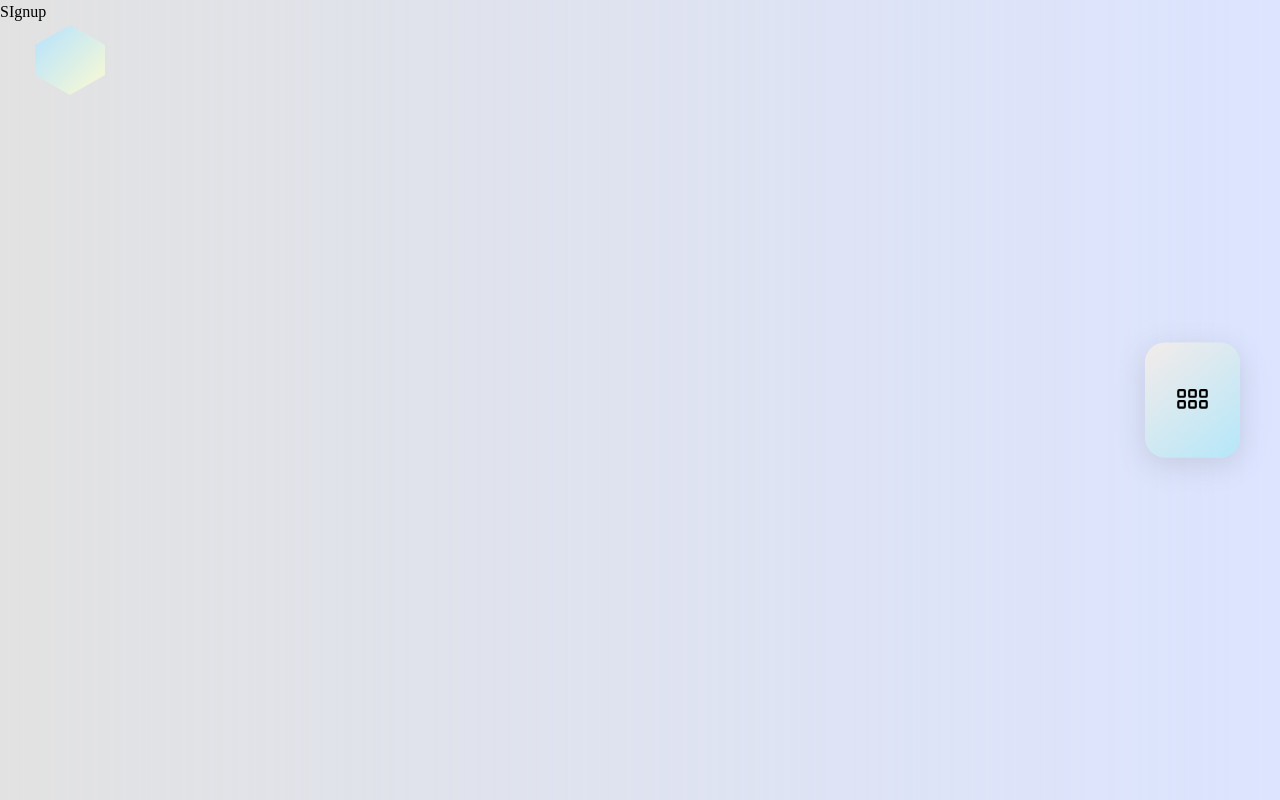
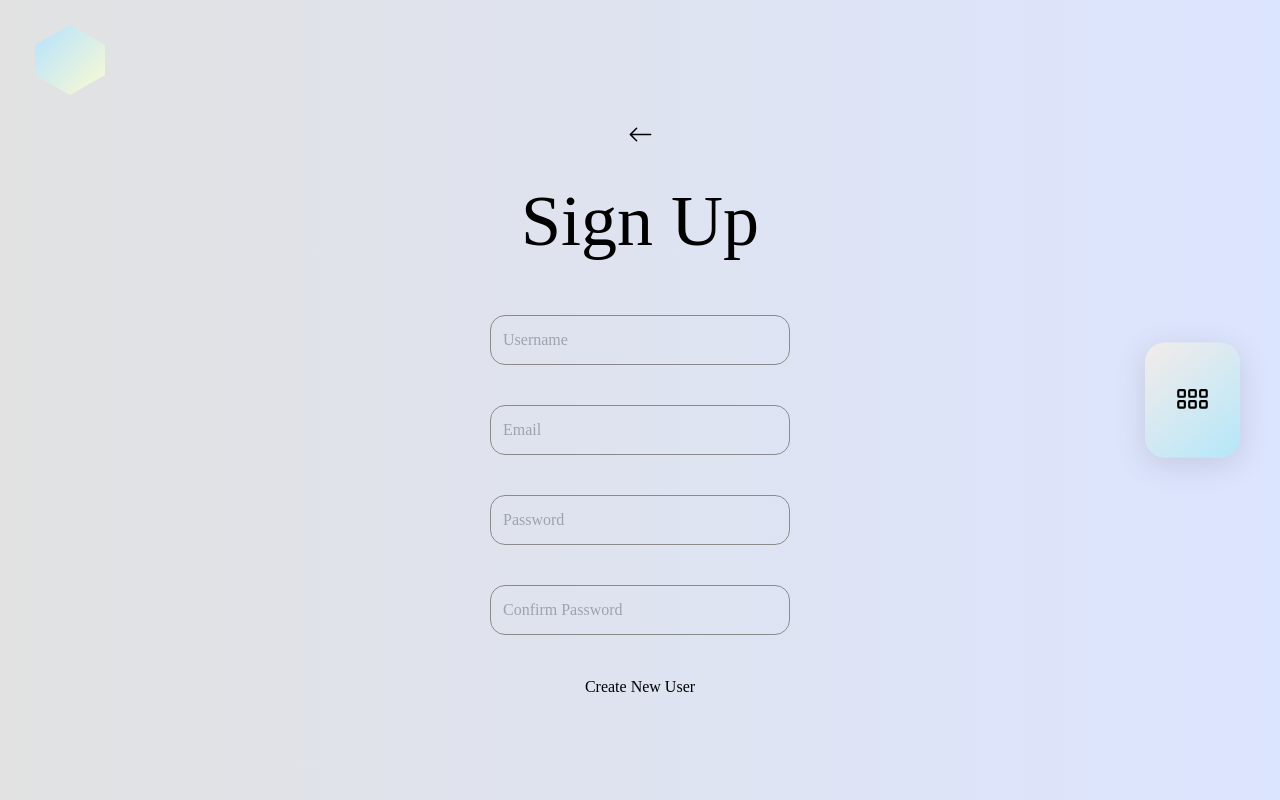
Before and after one commit to rakuj1n/Caroubuy, a Next.js app: page /signup in a window 1280 px wide. Built offline with nearby package versions, Linux system fonts and the light colour scheme; no server answers; a web font is replaced by a local one.

Commit message:
adds sign up and login forms on front-end

```diff
--- a/app/globals.css
+++ b/app/globals.css
@@ -8,6 +8,7 @@
   --color-three: #E3F4F4;
   --color-four: #F8CBA6;
   --accent: #97FEED;
+
 }
 
 @media (prefers-color-scheme: dark) {
@@ -51,10 +52,10 @@ body {
   position: absolute;
   top: 20px;
   right: 30px;
-  cursor: pointer;
 }
 
 .logout-button {
+  cursor: pointer;
   margin:20px;
 }
 
@@ -96,6 +97,7 @@ body {
   text-transform: uppercase;
   margin: 0;
   padding: 0;
+
 }
 
 .caroubuy {
@@ -107,3 +109,77 @@ body {
   margin: 0;
   padding: 0;
 }
+
+.sign-up-page-container {
+ width: 100vw;
+ height: 100vh;
+ display: flex;
+ flex-direction: column;
+ justify-content: center;
+ align-items: center;
+}
+
+.form-container {
+  display: flex;
+  flex-direction: column;
+  justify-content: center;
+  align-items: center;
+  gap: 40px;
+}
+
+.form-container > h2 {
+  font-size: 4.5rem;
+}
+
+.form-container > input {
+  padding: 12px;
+  border: 1px solid rgb(139, 139, 139);
+  border-radius: 15px;
+  width: 300px;
+  background-color: transparent;
+}
+
+.form-container > input:focus {
+  outline: none;
+  border: 0.05rem solid #0011ff6f;
+}
+
+.back-sign-up {
+  margin: 20px 0px;
+}
+
+.sign-in-container {
+  display: flex;
+  justify-content: center;
+  align-items: center;
+  gap:10px;
+  margin-top: 10px;
+}
+
+.provider-button {
+  border: 0.05rem solid;
+  border-image: linear-gradient(45deg, purple, orange) 1;
+  /* background: linear-gradient(#ffffff00, #ffffff00) padding-box,
+  linear-gradient(60deg, rgba(90, 194, 205, 0.153), rgba(80, 232, 255, 0.214)) border-box;
+  border: 1px solid transparent; */
+  padding: 10px 15px;
+  border-radius: 15px;
+  font-size:1.05rem;
+  font-style: italic;
+}
+
+.or {
+  padding: 10px;
+  margin-left:10px;
+  font-size:1.05rem;
+}
+
+.or-sign-up-login {
+  padding: 10px;
+  margin: 10px 0;
+  font-size:1.05rem;
+}
+
+.caroubuy {
+
+}
--- a/app/layout.jsx
+++ b/app/layout.jsx
@@ -20,7 +20,7 @@ export default function RootLayout({ children }) {
       <head>
         <link rel="icon" type="image/x-icon" href="/" />
         <link rel="preconnect" href="https://fonts.googleapis.com"/>
-        <link rel="preconnect" href="https://fonts.gstatic.com" crossorigin/>
+        <link rel="preconnect" href="https://fonts.gstatic.com" />
         <link href="https://fonts.googleapis.com/css2?family=Bellota+Text:ital,wght@0,300;0,400;0,700;1,300;1,400;1,700&family=Inconsolata:wght@300;400;500;700&family=Roboto:ital,wght@0,100;0,300;0,400;0,500;0,700;0,900;1,100;1,300;1,400;1,500;1,700;1,900&family=Rubik:wght@300;400;500&display=swap" rel="stylesheet"/>
       </head>
 
--- a/app/login/page.jsx
+++ b/app/login/page.jsx
@@ -1,10 +1,60 @@
+'use client'
+
+import { Back } from "@/utils/svg";
+import Link from "next/link";
+import { useState } from "react";
 
 
 export default function LogIn() {
 
+    const [disableSubmit,setDisableSubmit] = useState(false)
+    const [formData,setFormData] = useState({
+        username: "",
+        password: ""
+    })
+
+    function handleValidation() {
+        const {username,password} = formData
+        if (username.length === 0) {
+            (console.log('check username'))
+            return false
+        }
+        if (password.length === 0) {
+            (console.log('check password'))
+            return false
+        }
+        if (password.length < 7) {
+            console.log('check password length')
+            return false
+        }
+        return true
+    }
+
+    function handleSubmit(e) {
+        e.preventDefault()
+        if (handleValidation()) {
+            console.log('submitted')
+            setDisableSubmit(true) //to set false once fetch is over
+        } else {
+            console.log('error')
+        }
+    }
 
     return (
-        <> Login
-        </>
+        <section className="sign-up-page-container">
+            <div className="back-sign-up">
+                <Link href='/'><Back /></Link>
+            </div>
+            <div className="sign-up-container">
+
+                <form className="form-container" onSubmit={handleSubmit}>
+                    <h2 className="sign-up">Log In</h2>
+                    <input name='username' onChange={(e) => setFormData(prev => ({...prev, [e.target.name]:e.target.value}))} placeholder="Username" value={formData.username}/>
+                    <input name='password' onChange={(e) => setFormData(prev => ({...prev, [e.target.name]:e.target.value}))} type='password' placeholder="Password" value={formData.password}/>
+                    <button disabled={disableSubmit}>Enter</button>
+                </form>
+
+            </div>
+        </section>
     )
 }
--- a/app/page.jsx
+++ b/app/page.jsx
@@ -5,7 +5,7 @@ import { styled } from 'styled-components'
 import { motion } from 'framer-motion'
 import Link from 'next/link'
 import { useState,useEffect } from 'react'
-import { signIn, signOut, useSession, getProviders } from 'next-auth/react'
+import { signIn, useSession, getProviders } from 'next-auth/react'
 
 
 
@@ -36,15 +36,17 @@ export default function Home() {
           <div className='sign-in-provider-list'>
             {Object.values(providers).map((provider) => (
                 <motion.button
+                  className='provider-button'
                   type='button'
                   key={provider.name}
                   onClick={() => signIn(provider.id)}
                 >Sign in with Google</motion.button>
               ))}
           </div>
+          <p className='or'>or</p>
           <div className='manual-sign'>
-            <motion.p>
-              or <Link href='/signup'>Sign Up</Link> / <Link href='login'>Login</Link> here
+            <motion.p className='or-sign-up-login'>
+              <Link href='/signup'>Sign Up</Link> / <Link href='login'>Login</Link>
             </motion.p>
           </div>
         </div>
--- a/app/signup/page.jsx
+++ b/app/signup/page.jsx
@@ -1,10 +1,66 @@
+'use client'
 
+import { Back } from "@/utils/svg"
+import Link from "next/link"
+import { useState } from "react"
 
 export default function SignUp() {
+    const [disableSubmit,setDisableSubmit] = useState(false)
+    const [formData,setFormData] = useState({
+        username: "",
+        email: "",
+        password: "",
+        confirm: ""
+    })
 
+    function handleValidation() {
+        const {username,email,password,confirm} = formData
+        if (password !== confirm) {
+            (console.log('check confirm password'))
+            return false
+        }
+        if (password.length === 0) {
+            (console.log('check password'))
+            return false
+        }
+        if (email.length === 0) {
+            (console.log('check email'))
+            return false
+        }
+        if (password.length < 7) {
+            console.log('check password length')
+            return false
+        }
+        return true
+    }
+
+    function handleSubmit(e) {
+        e.preventDefault()
+        if (handleValidation()) {
+            console.log('submitted')
+            setDisableSubmit(true) //to set false once fetch is over
+        } else {
+            console.log('error')
+        }
+    }
 
     return (
-        <> SIgnup
-        </>
+        <section className="sign-up-page-container">
+            <div className="back-sign-up">
+                <Link href='/'><Back /></Link>
+            </div>
+            <div className="sign-up-container">
+
+                <form className="form-container" onSubmit={handleSubmit}>
+                    <h2 className="sign-up">Sign Up</h2>
+                    <input name='username' onChange={(e) => setFormData(prev => ({...prev, [e.target.name]:e.target.value}))} placeholder="Username" value={formData.username}/>
+                    <input name='email' onChange={(e) => setFormData(prev => ({...prev, [e.target.name]:e.target.value}))} type='email' placeholder="Email" value={formData.email}/>
+                    <input name='password' onChange={(e) => setFormData(prev => ({...prev, [e.target.name]:e.target.value}))} type='password' placeholder="Password" value={formData.password}/>
+                    <input name='confirm' onChange={(e) => setFormData(prev => ({...prev, [e.target.name]:e.target.value}))} type='password' placeholder="Confirm Password" value={formData.confirm}/>
+                    <button disabled={disableSubmit}>Create New User</button>
+                </form>
+
+            </div>
+        </section>
     )
 }
--- a/components/Navbar.jsx
+++ b/components/Navbar.jsx
@@ -3,7 +3,7 @@
 import { useSession } from "next-auth/react"
 import { useState } from "react"
 import Image from 'next/image'
-import { Browse, Mylist, Createlisting, Profile } from "@/utils/svg"
+import { Browse, Mylist, Createlisting, Profile, Basket } from "@/utils/svg"
 
 
 export default function Navbar() {
@@ -18,9 +18,11 @@ export default function Navbar() {
             <Browse />
             <Mylist />
             <Createlisting />
+            <Basket />
 
-            { <Image className='profile-pic' alt='profile-pic' src={session?.user.image} width={50} height={50} /> ||
-                <Profile />
+            {
+            <Image className='profile-pic' alt='profile-pic' src={session?.user.image} width={50} height={50} /> ||
+            <Profile />
             }
         </div>
 
--- a/utils/svg.js
+++ b/utils/svg.js
@@ -1,49 +1,55 @@
 export const gear = (
-    <svg xmlns="http://www.w3.org/2000/svg" width="16" height="16" fill="currentColor" class="bi bi-gear" viewBox="0 0 16 16">
+    <svg xmlns="http://www.w3.org/2000/svg" width="16" height="16" fill="currentColor" viewBox="0 0 16 16">
         <path d="M8 4.754a3.246 3.246 0 1 0 0 6.492 3.246 3.246 0 0 0 0-6.492zM5.754 8a2.246 2.246 0 1 1 4.492 0 2.246 2.246 0 0 1-4.492 0z"/>
         <path d="M9.796 1.343c-.527-1.79-3.065-1.79-3.592 0l-.094.319a.873.873 0 0 1-1.255.52l-.292-.16c-1.64-.892-3.433.902-2.54 2.541l.159.292a.873.873 0 0 1-.52 1.255l-.319.094c-1.79.527-1.79 3.065 0 3.592l.319.094a.873.873 0 0 1 .52 1.255l-.16.292c-.892 1.64.901 3.434 2.541 2.54l.292-.159a.873.873 0 0 1 1.255.52l.094.319c.527 1.79 3.065 1.79 3.592 0l.094-.319a.873.873 0 0 1 1.255-.52l.292.16c1.64.893 3.434-.902 2.54-2.541l-.159-.292a.873.873 0 0 1 .52-1.255l.319-.094c1.79-.527 1.79-3.065 0-3.592l-.319-.094a.873.873 0 0 1-.52-1.255l.16-.292c.893-1.64-.902-3.433-2.541-2.54l-.292.159a.873.873 0 0 1-1.255-.52l-.094-.319zm-2.633.283c.246-.835 1.428-.835 1.674 0l.094.319a1.873 1.873 0 0 0 2.693 1.115l.291-.16c.764-.415 1.6.42 1.184 1.185l-.159.292a1.873 1.873 0 0 0 1.116 2.692l.318.094c.835.246.835 1.428 0 1.674l-.319.094a1.873 1.873 0 0 0-1.115 2.693l.16.291c.415.764-.42 1.6-1.185 1.184l-.291-.159a1.873 1.873 0 0 0-2.693 1.116l-.094.318c-.246.835-1.428.835-1.674 0l-.094-.319a1.873 1.873 0 0 0-2.692-1.115l-.292.16c-.764.415-1.6-.42-1.184-1.185l.159-.291A1.873 1.873 0 0 0 1.945 8.93l-.319-.094c-.835-.246-.835-1.428 0-1.674l.319-.094A1.873 1.873 0 0 0 3.06 4.377l-.16-.292c-.415-.764.42-1.6 1.185-1.184l.292.159a1.873 1.873 0 0 0 2.692-1.115l.094-.319z"/>
     </svg>
 )
 
-export const back = (
-    <svg xmlns="http://www.w3.org/2000/svg" width="16" height="16" fill="currentColor" class="bi bi-arrow-left" viewBox="0 0 16 16">
+export const Back = () => {
+    return (
+    <svg xmlns="http://www.w3.org/2000/svg" width="25" height="25" fill="currentColor" viewBox="0 0 16 16">
         <path fill-rule="evenodd" d="M15 8a.5.5 0 0 0-.5-.5H2.707l3.147-3.146a.5.5 0 1 0-.708-.708l-4 4a.5.5 0 0 0 0 .708l4 4a.5.5 0 0 0 .708-.708L2.707 8.5H14.5A.5.5 0 0 0 15 8z"/>
     </svg>
-)
+    )
+}
 
-export const basket = (
-    <svg xmlns="http://www.w3.org/2000/svg" width="16" height="16" fill="currentColor" class="bi bi-basket" viewBox="0 0 16 16">
+
+export const Basket = () => {
+    return (
+    <svg xmlns="http://www.w3.org/2000/svg" width="30" height="30" fill="currentColor" viewBox="0 0 16 16">
         <path d="M5.757 1.071a.5.5 0 0 1 .172.686L3.383 6h9.234L10.07 1.757a.5.5 0 1 1 .858-.514L13.783 6H15a1 1 0 0 1 1 1v1a1 1 0 0 1-1 1v4.5a2.5 2.5 0 0 1-2.5 2.5h-9A2.5 2.5 0 0 1 1 13.5V9a1 1 0 0 1-1-1V7a1 1 0 0 1 1-1h1.217L5.07 1.243a.5.5 0 0 1 .686-.172zM2 9v4.5A1.5 1.5 0 0 0 3.5 15h9a1.5 1.5 0 0 0 1.5-1.5V9H2zM1 7v1h14V7H1zm3 3a.5.5 0 0 1 .5.5v3a.5.5 0 0 1-1 0v-3A.5.5 0 0 1 4 10zm2 0a.5.5 0 0 1 .5.5v3a.5.5 0 0 1-1 0v-3A.5.5 0 0 1 6 10zm2 0a.5.5 0 0 1 .5.5v3a.5.5 0 0 1-1 0v-3A.5.5 0 0 1 8 10zm2 0a.5.5 0 0 1 .5.5v3a.5.5 0 0 1-1 0v-3a.5.5 0 0 1 .5-.5zm2 0a.5.5 0 0 1 .5.5v3a.5.5 0 0 1-1 0v-3a.5.5 0 0 1 .5-.5z"/>
     </svg>
-)
+    )
+}
+
 
 export const fav = (
-    <svg xmlns="http://www.w3.org/2000/svg" width="16" height="16" fill="currentColor" class="bi bi-box2-heart" viewBox="0 0 16 16">
+    <svg xmlns="http://www.w3.org/2000/svg" width="16" height="16" fill="currentColor" viewBox="0 0 16 16">
         <path d="M8 7.982C9.664 6.309 13.825 9.236 8 13 2.175 9.236 6.336 6.31 8 7.982Z"/>
         <path d="M3.75 0a1 1 0 0 0-.8.4L.1 4.2a.5.5 0 0 0-.1.3V15a1 1 0 0 0 1 1h14a1 1 0 0 0 1-1V4.5a.5.5 0 0 0-.1-.3L13.05.4a1 1 0 0 0-.8-.4h-8.5Zm0 1H7.5v3h-6l2.25-3ZM8.5 4V1h3.75l2.25 3h-6ZM15 5v10H1V5h14Z"/>
     </svg>
 )
 
 export const heart = (
-    <svg xmlns="http://www.w3.org/2000/svg" width="16" height="16" fill="currentColor" class="bi bi-heart" viewBox="0 0 16 16">
+    <svg xmlns="http://www.w3.org/2000/svg" width="16" height="16" fill="currentColor" viewBox="0 0 16 16">
   <path d="m8 2.748-.717-.737C5.6.281 2.514.878 1.4 3.053c-.523 1.023-.641 2.5.314 4.385.92 1.815 2.834 3.989 6.286 6.357 3.452-2.368 5.365-4.542 6.286-6.357.955-1.886.838-3.362.314-4.385C13.486.878 10.4.28 8.717 2.01L8 2.748zM8 15C-7.333 4.868 3.279-3.04 7.824 1.143c.06.055.119.112.176.171a3.12 3.12 0 0 1 .176-.17C12.72-3.042 23.333 4.867 8 15z"/>
 </svg>
 )
 
 export const left = (
-    <svg xmlns="http://www.w3.org/2000/svg" width="16" height="16" fill="currentColor" class="bi bi-chevron-left" viewBox="0 0 16 16">
+    <svg xmlns="http://www.w3.org/2000/svg" width="16" height="16" fill="currentColor" viewBox="0 0 16 16">
   <path fill-rule="evenodd" d="M11.354 1.646a.5.5 0 0 1 0 .708L5.707 8l5.647 5.646a.5.5 0 0 1-.708.708l-6-6a.5.5 0 0 1 0-.708l6-6a.5.5 0 0 1 .708 0z"/>
 </svg>
 )
 
 export const right = (
-    <svg xmlns="http://www.w3.org/2000/svg" width="16" height="16" fill="currentColor" class="bi bi-chevron-right" viewBox="0 0 16 16">
+    <svg xmlns="http://www.w3.org/2000/svg" width="16" height="16" fill="currentColor" viewBox="0 0 16 16">
   <path fill-rule="evenodd" d="M4.646 1.646a.5.5 0 0 1 .708 0l6 6a.5.5 0 0 1 0 .708l-6 6a.5.5 0 0 1-.708-.708L10.293 8 4.646 2.354a.5.5 0 0 1 0-.708z"/>
 </svg>
 )
 
 export const filter = (
-    <svg xmlns="http://www.w3.org/2000/svg" width="16" height="16" fill="currentColor" class="bi bi-filter-circle" viewBox="0 0 16 16">
+    <svg xmlns="http://www.w3.org/2000/svg" width="16" height="16" fill="currentColor" viewBox="0 0 16 16">
   <path d="M8 15A7 7 0 1 1 8 1a7 7 0 0 1 0 14zm0 1A8 8 0 1 0 8 0a8 8 0 0 0 0 16z"/>
   <path d="M7 11.5a.5.5 0 0 1 .5-.5h1a.5.5 0 0 1 0 1h-1a.5.5 0 0 1-.5-.5zm-2-3a.5.5 0 0 1 .5-.5h5a.5.5 0 0 1 0 1h-5a.5.5 0 0 1-.5-.5zm-2-3a.5.5 0 0 1 .5-.5h9a.5.5 0 0 1 0 1h-9a.5.5 0 0 1-.5-.5z"/>
 </svg>
@@ -51,7 +57,7 @@ export const filter = (
 
 export const Browse = () => {
     return (
-    <svg xmlns="http://www.w3.org/2000/svg" width="35" height="35" fill="currentColor" class="bi bi-grid-3x2-gap" viewBox="0 0 16 16">
+    <svg xmlns="http://www.w3.org/2000/svg" width="35" height="35" fill="currentColor" viewBox="0 0 16 16">
         <path d="M4 4v2H2V4h2zm1 7V9a1 1 0 0 0-1-1H2a1 1 0 0 0-1 1v2a1 1 0 0 0 1 1h2a1 1 0 0 0 1-1zm0-5V4a1 1 0 0 0-1-1H2a1 1 0 0 0-1 1v2a1 1 0 0 0 1 1h2a1 1 0 0 0 1-1zm5 5V9a1 1 0 0 0-1-1H7a1 1 0 0 0-1 1v2a1 1 0 0 0 1 1h2a1 1 0 0 0 1-1zm0-5V4a1 1 0 0 0-1-1H7a1 1 0 0 0-1 1v2a1 1 0 0 0 1 1h2a1 1 0 0 0 1-1zM9 4v2H7V4h2zm5 0h-2v2h2V4zM4 9v2H2V9h2zm5 0v2H7V9h2zm5 0v2h-2V9h2zm-3-5a1 1 0 0 1 1-1h2a1 1 0 0 1 1 1v2a1 1 0 0 1-1 1h-2a1 1 0 0 1-1-1V4zm1 4a1 1 0 0 0-1 1v2a1 1 0 0 0 1 1h2a1 1 0 0 0 1-1V9a1 1 0 0 0-1-1h-2z"/>
     </svg>
     )
@@ -59,28 +65,28 @@ export const Browse = () => {
 
 
 export const Profile = () => {
-    <svg xmlns="http://www.w3.org/2000/svg" width="20" height="20" fill="currentColor" class="bi bi-person" viewBox="0 0 16 16">
+    <svg xmlns="http://www.w3.org/2000/svg" width="20" height="20" fill="currentColor" viewBox="0 0 16 16">
         <path d="M8 8a3 3 0 1 0 0-6 3 3 0 0 0 0 6Zm2-3a2 2 0 1 1-4 0 2 2 0 0 1 4 0Zm4 8c0 1-1 1-1 1H3s-1 0-1-1 1-4 6-4 6 3 6 4Zm-1-.004c-.001-.246-.154-.986-.832-1.664C11.516 10.68 10.289 10 8 10c-2.29 0-3.516.68-4.168 1.332-.678.678-.83 1.418-.832 1.664h10Z"/>
     </svg>
 }
 
 
 export const receipt = (
-    <svg xmlns="http://www.w3.org/2000/svg" width="16" height="16" fill="currentColor" class="bi bi-receipt-cutoff" viewBox="0 0 16 16">
+    <svg xmlns="http://www.w3.org/2000/svg" width="16" height="16" fill="currentColor" viewBox="0 0 16 16">
   <path d="M3 4.5a.5.5 0 0 1 .5-.5h6a.5.5 0 1 1 0 1h-6a.5.5 0 0 1-.5-.5zm0 2a.5.5 0 0 1 .5-.5h6a.5.5 0 1 1 0 1h-6a.5.5 0 0 1-.5-.5zm0 2a.5.5 0 0 1 .5-.5h6a.5.5 0 1 1 0 1h-6a.5.5 0 0 1-.5-.5zm0 2a.5.5 0 0 1 .5-.5h6a.5.5 0 0 1 0 1h-6a.5.5 0 0 1-.5-.5zm0 2a.5.5 0 0 1 .5-.5h6a.5.5 0 0 1 0 1h-6a.5.5 0 0 1-.5-.5zM11.5 4a.5.5 0 0 0 0 1h1a.5.5 0 0 0 0-1h-1zm0 2a.5.5 0 0 0 0 1h1a.5.5 0 0 0 0-1h-1zm0 2a.5.5 0 0 0 0 1h1a.5.5 0 0 0 0-1h-1zm0 2a.5.5 0 0 0 0 1h1a.5.5 0 0 0 0-1h-1zm0 2a.5.5 0 0 0 0 1h1a.5.5 0 0 0 0-1h-1z"/>
   <path d="M2.354.646a.5.5 0 0 0-.801.13l-.5 1A.5.5 0 0 0 1 2v13H.5a.5.5 0 0 0 0 1h15a.5.5 0 0 0 0-1H15V2a.5.5 0 0 0-.053-.224l-.5-1a.5.5 0 0 0-.8-.13L13 1.293l-.646-.647a.5.5 0 0 0-.708 0L11 1.293l-.646-.647a.5.5 0 0 0-.708 0L9 1.293 8.354.646a.5.5 0 0 0-.708 0L7 1.293 6.354.646a.5.5 0 0 0-.708 0L5 1.293 4.354.646a.5.5 0 0 0-.708 0L3 1.293 2.354.646zm-.217 1.198.51.51a.5.5 0 0 0 .707 0L4 1.707l.646.647a.5.5 0 0 0 .708 0L6 1.707l.646.647a.5.5 0 0 0 .708 0L8 1.707l.646.647a.5.5 0 0 0 .708 0L10 1.707l.646.647a.5.5 0 0 0 .708 0L12 1.707l.646.647a.5.5 0 0 0 .708 0l.509-.51.137.274V15H2V2.118l.137-.274z"/>
 </svg>
 )
 
 export const remove = (
-    <svg xmlns="http://www.w3.org/2000/svg" width="16" height="16" fill="currentColor" class="bi bi-trash3" viewBox="0 0 16 16">
+    <svg xmlns="http://www.w3.org/2000/svg" width="16" height="16" fill="currentColor" viewBox="0 0 16 16">
   <path d="M6.5 1h3a.5.5 0 0 1 .5.5v1H6v-1a.5.5 0 0 1 .5-.5ZM11 2.5v-1A1.5 1.5 0 0 0 9.5 0h-3A1.5 1.5 0 0 0 5 1.5v1H2.506a.58.58 0 0 0-.01 0H1.5a.5.5 0 0 0 0 1h.538l.853 10.66A2 2 0 0 0 4.885 16h6.23a2 2 0 0 0 1.994-1.84l.853-10.66h.538a.5.5 0 0 0 0-1h-.995a.59.59 0 0 0-.01 0H11Zm1.958 1-.846 10.58a1 1 0 0 1-.997.92h-6.23a1 1 0 0 1-.997-.92L3.042 3.5h9.916Zm-7.487 1a.5.5 0 0 1 .528.47l.5 8.5a.5.5 0 0 1-.998.06L5 5.03a.5.5 0 0 1 .47-.53Zm5.058 0a.5.5 0 0 1 .47.53l-.5 8.5a.5.5 0 1 1-.998-.06l.5-8.5a.5.5 0 0 1 .528-.47ZM8 4.5a.5.5 0 0 1 .5.5v8.5a.5.5 0 0 1-1 0V5a.5.5 0 0 1 .5-.5Z"/>
 </svg>
 )
 
 export const Createlisting = () => {
     return (
-    <svg xmlns="http://www.w3.org/2000/svg" width="25" height="25" fill="currentColor" class="bi bi-tag" viewBox="0 0 16 16">
+    <svg xmlns="http://www.w3.org/2000/svg" width="25" height="25" fill="currentColor" viewBox="0 0 16 16">
         <path d="M6 4.5a1.5 1.5 0 1 1-3 0 1.5 1.5 0 0 1 3 0zm-1 0a.5.5 0 1 0-1 0 .5.5 0 0 0 1 0z"/>
         <path d="M2 1h4.586a1 1 0 0 1 .707.293l7 7a1 1 0 0 1 0 1.414l-4.586 4.586a1 1 0 0 1-1.414 0l-7-7A1 1 0 0 1 1 6.586V2a1 1 0 0 1 1-1zm0 5.586 7 7L13.586 9l-7-7H2v4.586z"/>
     </svg>
@@ -90,7 +96,7 @@ export const Createlisting = () => {
 
 export const Mylist = () => {
     return (
-        <svg xmlns="http://www.w3.org/2000/svg" width="25" height="25" fill="currentColor" class="bi bi-ui-radios-grid" viewBox="0 0 16 16">
+        <svg xmlns="http://www.w3.org/2000/svg" width="25" height="25" fill="currentColor" viewBox="0 0 16 16">
             <path d="M3.5 15a2.5 2.5 0 1 0 0-5 2.5 2.5 0 0 0 0 5zm9-9a2.5 2.5 0 1 0 0-5 2.5 2.5 0 0 0 0 5zm0 9a2.5 2.5 0 1 1 0-5 2.5 2.5 0 0 1 0 5zM16 3.5a3.5 3.5 0 1 1-7 0 3.5 3.5 0 0 1 7 0zm-9 9a3.5 3.5 0 1 1-7 0 3.5 3.5 0 0 1 7 0zm5.5 3.5a3.5 3.5 0 1 0 0-7 3.5 3.5 0 0 0 0 7zm-9-11a1.5 1.5 0 1 1 0-3 1.5 1.5 0 0 1 0 3zm0 2a3.5 3.5 0 1 0 0-7 3.5 3.5 0 0 0 0 7z"/>
         </svg>
     )
@@ -99,7 +105,7 @@ export const Mylist = () => {
 
 export const Logoutbutton = () => {
     return (
-        <svg xmlns="http://www.w3.org/2000/svg" width="25" height="25" fill="currentColor" class="bi bi-box-arrow-right" viewBox="0 0 16 16">
+        <svg xmlns="http://www.w3.org/2000/svg" width="25" height="25" fill="currentColor" viewBox="0 0 16 16">
             <path fill-rule="evenodd" d="M10 12.5a.5.5 0 0 1-.5.5h-8a.5.5 0 0 1-.5-.5v-9a.5.5 0 0 1 .5-.5h8a.5.5 0 0 1 .5.5v2a.5.5 0 0 0 1 0v-2A1.5 1.5 0 0 0 9.5 2h-8A1.5 1.5 0 0 0 0 3.5v9A1.5 1.5 0 0 0 1.5 14h8a1.5 1.5 0 0 0 1.5-1.5v-2a.5.5 0 0 0-1 0v2z"/>
             <path fill-rule="evenodd" d="M15.854 8.354a.5.5 0 0 0 0-.708l-3-3a.5.5 0 0 0-.708.708L14.293 7.5H5.5a.5.5 0 0 0 0 1h8.793l-2.147 2.146a.5.5 0 0 0 .708.708l3-3z"/>
         </svg>
```
